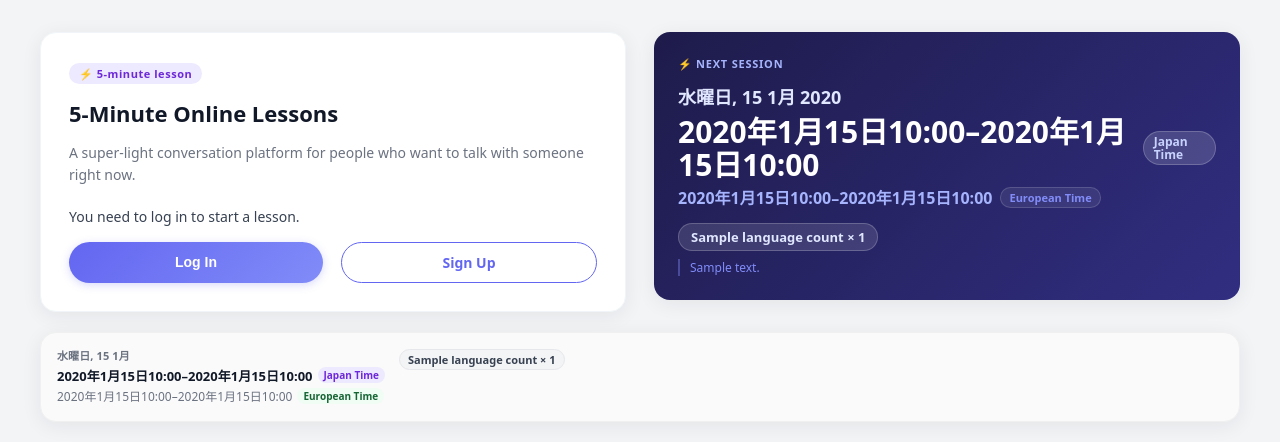
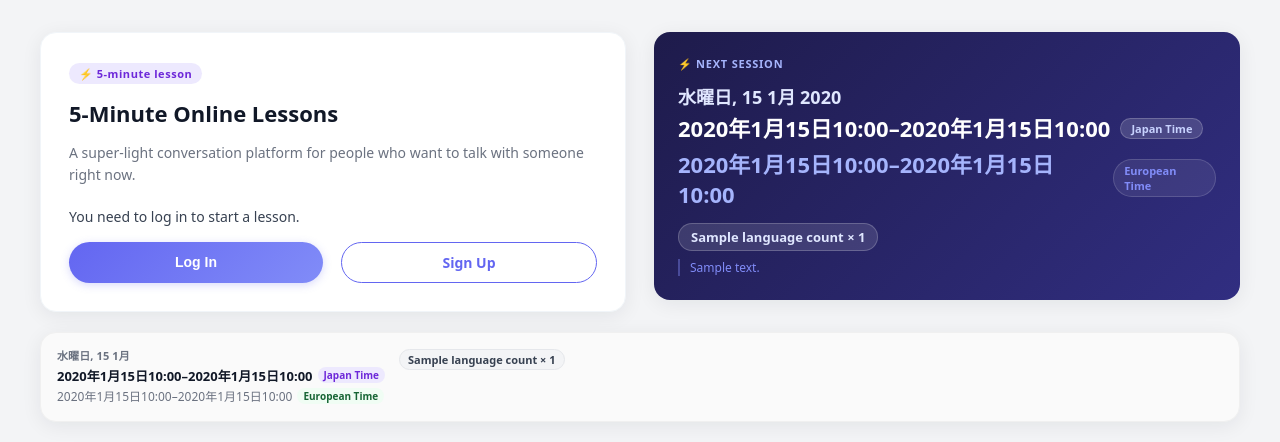
Before and after one commit to Zitatori/Django-5min-LanguageApp, a Django app: template templates/core/home.html in a window 1280 px wide. Shown: the part 54-496 px from the top of the page. Run offline with Django 4.2, Linux system fonts and the light colour scheme; the template is opened without the code that fills it: most values are stand-ins (such as "Sample title", 1, 10 or a date in 2020); some libraries are stand-ins or nearby versions.

Commit message:
Make Japan Time and European Time the same font size in Next Session card
Co-Authored-By: Claude Sonnet 4.6 <noreply@anthropic.com>

```diff
--- a/templates/core/home.html
+++ b/templates/core/home.html
@@ -155,17 +155,17 @@
     font-size: 18px; font-weight: 700; color: #e0e7ff; margin-bottom: 6px;
   }
   .hs-next-time {
-    font-size: 30px; font-weight: 900; color: #fff;
+    font-size: 22px; font-weight: 800; color: #fff;
     display: flex; align-items: center; gap: 10px;
-    line-height: 1.1; margin-bottom: 4px;
+    line-height: 1.2; margin-bottom: 6px;
   }
   .hs-next-time-cet {
-    font-size: 16px; font-weight: 600; color: #a5b4fc;
-    display: flex; align-items: center; gap: 8px;
+    font-size: 22px; font-weight: 800; color: #a5b4fc;
+    display: flex; align-items: center; gap: 10px;
     margin-bottom: 14px;
   }
   .hs-tz-badge {
-    font-size: 12px; font-weight: 700;
+    font-size: 11px; font-weight: 700;
     background: rgba(255,255,255,0.15);
     border: 1px solid rgba(255,255,255,0.2);
     color: #c7d2fe; padding: 3px 10px; border-radius: 99px;
@@ -174,7 +174,7 @@
     font-size: 11px; font-weight: 700;
     background: rgba(255,255,255,0.08);
     border: 1px solid rgba(255,255,255,0.15);
-    color: #818cf8; padding: 2px 8px; border-radius: 99px;
+    color: #818cf8; padding: 3px 10px; border-radius: 99px;
   }
   .hs-lang-chips { display: flex; flex-wrap: wrap; gap: 8px; margin-bottom: 8px; }
   .hs-lang-chip {
```
